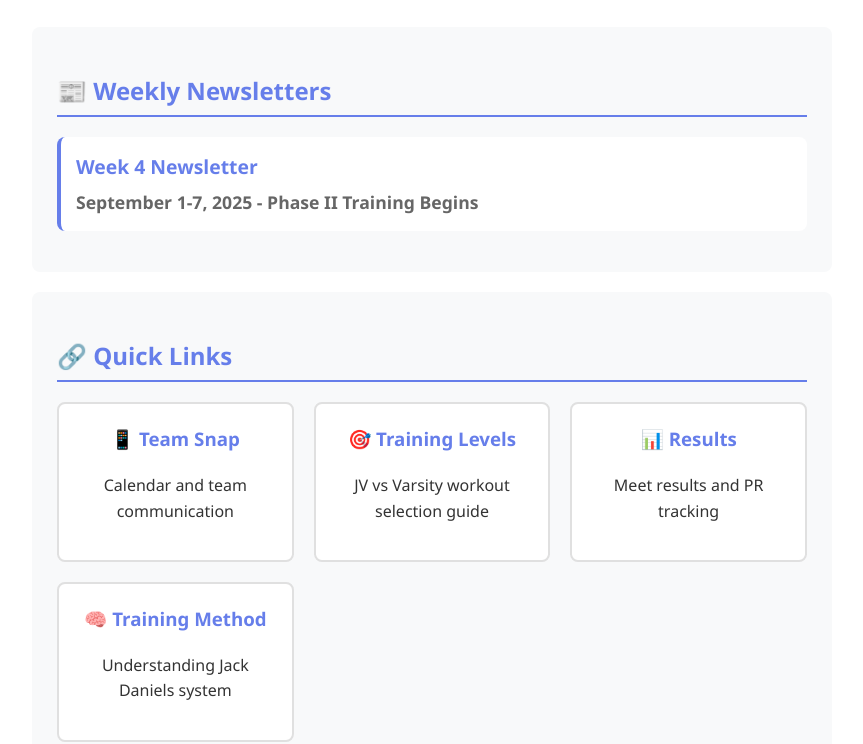
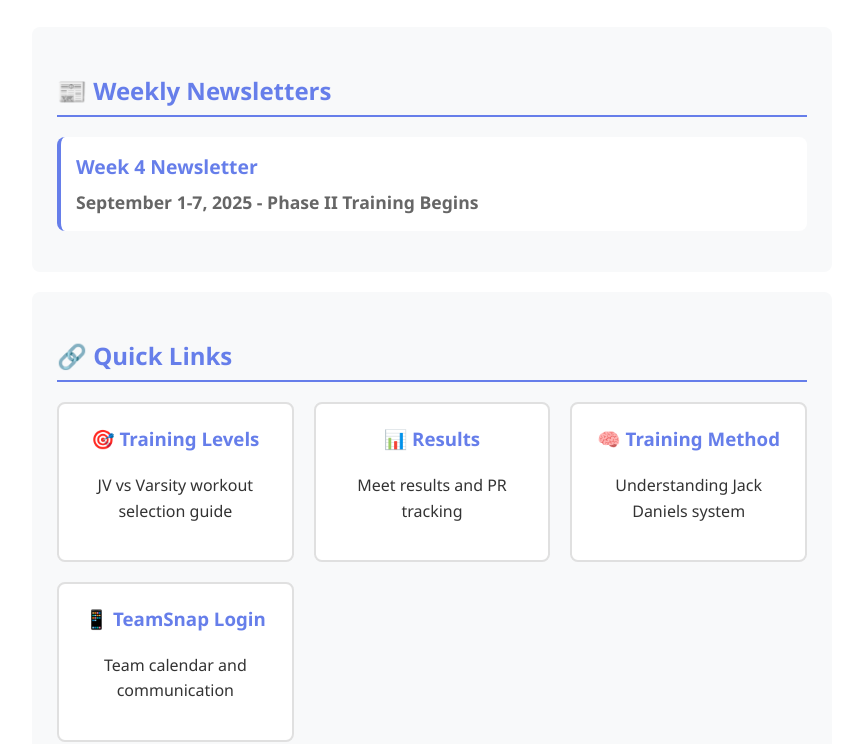
Before and after one commit to brycecjohnson/xc-website, a website: page index.html in a window 1280 px wide. Shown: the part 208-952 px from the top of the page, without its empty margins (208-1071 px from the left). Drawn offline with Linux system fonts and the light colour scheme.

Commit message:
Fix website issues: Update TeamSnap URL and fix deployment script
- Changed TeamSnap URL to correct login page: https://go.teamsnap.com/login/signin
- Moved TeamSnap to last position in Quick Links
- Fixed deployment script to upload ALL HTML files (was causing 404s)
- Now deploys training-level-guide.html, daniels-method-guide.html, results.html, etc.

```diff
--- a/index.html
+++ b/index.html
@@ -127,12 +127,6 @@
         <h2>🔗 Quick Links</h2>
         <div class="quick-links">
             <div class="link-card">
-                <a href="https://www.teamsnap.com/login" target="_blank" style="text-decoration: none; color: inherit; display: block;">
-                    <h3>📱 Team Snap</h3>
-                    <p>Calendar and team communication</p>
-                </a>
-            </div>
-            <div class="link-card">
                 <a href="training-level-guide.html" style="text-decoration: none; color: inherit; display: block;">
                     <h3>🎯 Training Levels</h3>
                     <p>JV vs Varsity workout selection guide</p>
@@ -150,6 +144,12 @@
                     <p>Understanding Jack Daniels system</p>
                 </a>
             </div>
+            <div class="link-card">
+                <a href="https://go.teamsnap.com/login/signin" target="_blank" style="text-decoration: none; color: inherit; display: block;">
+                    <h3>📱 TeamSnap Login</h3>
+                    <p>Team calendar and communication</p>
+                </a>
+            </div>
         </div>
     </div>
 
```
Also changed, not shown: 1 other file.
